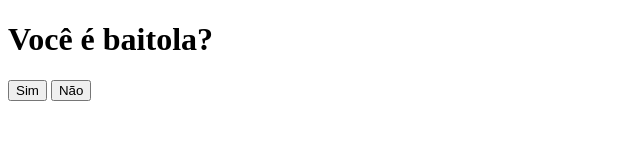
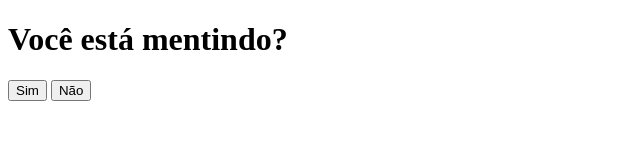
Before and after one commit to xr3tr0xx/ghostin, a plain HTML site: page index.html in a window 1280 px wide. Both pictures are taken after a click on the button "Sim". Shown: the whole page, without its empty margins (0-640 px from the left). Drawn offline with Linux system fonts and the light colour scheme.

Commit message:
Update index.html

```diff
--- a/index.html
+++ b/index.html
@@ -6,12 +6,15 @@
     <title>Escolha</title>
     <script>
         function primeiraPergunta(resposta) {
-            if (resposta === 'sim' || resposta === 'nao') {
-                segundaPergunta();
-            }
+            // Esconde a primeira pergunta
+            document.getElementById("primeiraPergunta").style.display = "none";
+
+            // Mostra a segunda pergunta
+            document.getElementById("segundaPergunta").style.display = "block";
         }
 
         function segundaPergunta(resposta) {
+            // Redireciona com base na resposta da segunda pergunta
             if (resposta === 'sim') {
                 window.location.href = 'https://youtu.be/eQRc3EHEbIM?si=OynScEBncMROZSPq';
             } else if (resposta === 'nao') {
@@ -21,17 +24,22 @@
     </script>
 </head>
 <body>
-    <div>
+    <!-- Primeira Pergunta -->
+    <div id="primeiraPergunta">
         <h1>Você é baitola?</h1>
         <button onclick="primeiraPergunta('sim')">Sim</button>
         <button onclick="primeiraPergunta('nao')">Não</button>
     </div>
 
+    <!-- Segunda Pergunta (oculta inicialmente) -->
     <div id="segundaPergunta" style="display:none;">
         <h1>Você está mentindo?</h1>
         <button onclick="segundaPergunta('sim')">Sim</button>
         <button onclick="segundaPergunta('nao')">Não</button>
     </div>
+</body>
+</html>
+
 
 </body>
 </html>
```
